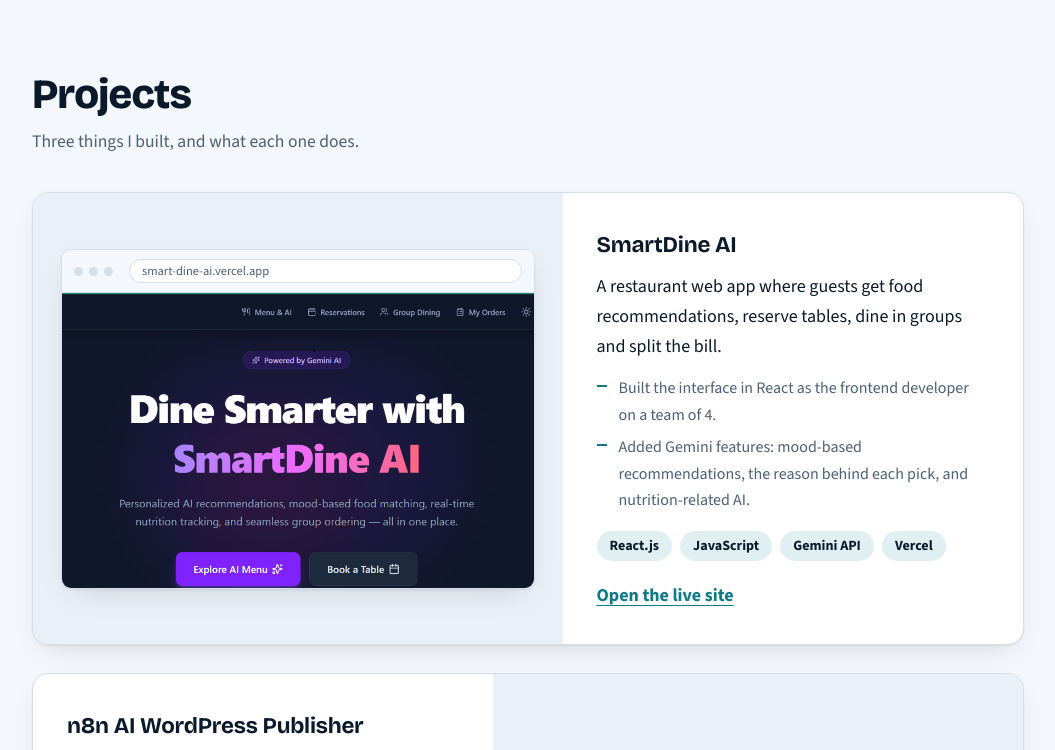
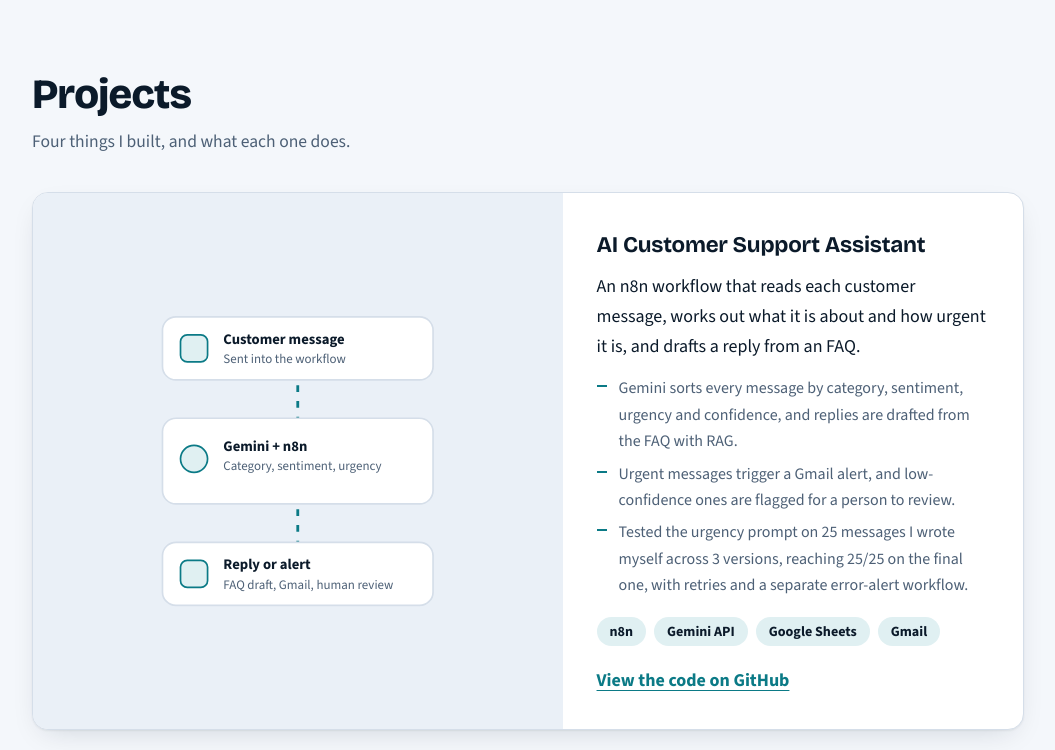
Before and after one commit to Ayesha-rubab-08/my-portfolio, a plain HTML site: page index.html in a window 1280 px wide. Shown: the part 840-1590 px from the top of the page, without its empty margins (112-1167 px from the left). Drawn offline with nearby package versions, Linux system fonts and the light colour scheme.

Commit message:
Update index.html

```diff
--- a/index.html
+++ b/index.html
@@ -233,10 +233,41 @@
     <div class="wrap">
       <div class="sec-head">
         <h2 class="title">Projects</h2>
-        <p>Three things I built, and what each one does.</p>
+        <p>Four things I built, and what each one does.</p>
       </div>
 
       <article class="card proj">
+        <div class="media">
+          <div class="flow" role="img" aria-label="Flow: a customer message goes to Gemini, which classifies it, and n8n drafts a reply or sends an alert">
+            <svg viewBox="0 0 420 300" xmlns="http://www.w3.org/2000/svg">
+              <path class="pipe" d="M210 78 V112"/>
+              <path class="pipe" d="M210 188 V222"/>
+              <rect class="node" x="90" y="22" width="240" height="56" rx="12"/>
+              <rect class="ico" x="106" y="38" width="24" height="24" rx="6"/>
+              <text x="144" y="46">Customer message</text><text class="sub" x="144" y="63">Sent into the workflow</text>
+              <rect class="node" x="90" y="112" width="240" height="76" rx="12"/>
+              <rect class="ico" x="106" y="136" width="24" height="24" rx="12"/>
+              <text x="144" y="141">Gemini + n8n</text><text class="sub" x="144" y="158">Category, sentiment, urgency</text>
+              <rect class="node" x="90" y="222" width="240" height="56" rx="12"/>
+              <rect class="ico" x="106" y="238" width="24" height="24" rx="6"/>
+              <text x="144" y="246">Reply or alert</text><text class="sub" x="144" y="263">FAQ draft, Gmail, human review</text>
+            </svg>
+          </div>
+        </div>
+        <div class="body">
+          <h3>AI Customer Support Assistant</h3>
+          <p>An n8n workflow that reads each customer message, works out what it is about and how urgent it is, and drafts a reply from an FAQ.</p>
+          <ul class="did">
+            <li>Gemini sorts every message by category, sentiment, urgency and confidence, and replies are drafted from the FAQ with RAG.</li>
+            <li>Urgent messages trigger a Gmail alert, and low-confidence ones are flagged for a person to review.</li>
+            <li>Tested the urgency prompt on 25 messages I wrote myself across 3 versions, reaching 25/25 on the final one, with retries and a separate error-alert workflow.</li>
+          </ul>
+          <ul class="tags"><li>n8n</li><li>Gemini API</li><li>Google Sheets</li><li>Gmail</li></ul>
+          <div class="links"><a href="https://github.com/Ayesha-rubab-08/ai-support-assistant">View the code on GitHub</a></div>
+        </div>
+      </article>
+
+      <article class="card proj flip">
         <div class="media">
           <div class="browser">
             <div class="bar"><i></i><i></i><i></i><span>smart-dine-ai.vercel.app</span></div>
@@ -258,7 +289,7 @@
         </div>
       </article>
 
-      <article class="card proj flip">
+      <article class="card proj">
         <div class="media">
           <div class="flow" role="img" aria-label="Flow: a topic in Google Sheets goes to Gemini, which writes the article, and n8n creates a WordPress draft">
             <svg viewBox="0 0 420 300" xmlns="http://www.w3.org/2000/svg">
@@ -289,7 +320,7 @@
         </div>
       </article>
 
-      <article class="card proj">
+      <article class="card proj flip">
         <div class="media">
           <div class="browser">
             <div class="bar"><i></i><i></i><i></i><span>Designmodo clone</span></div>
```
